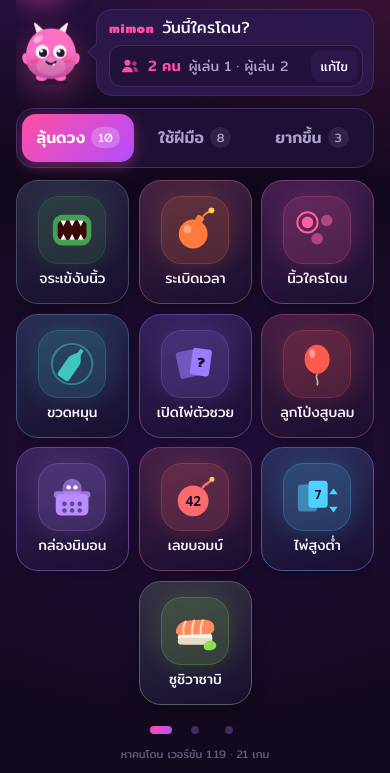
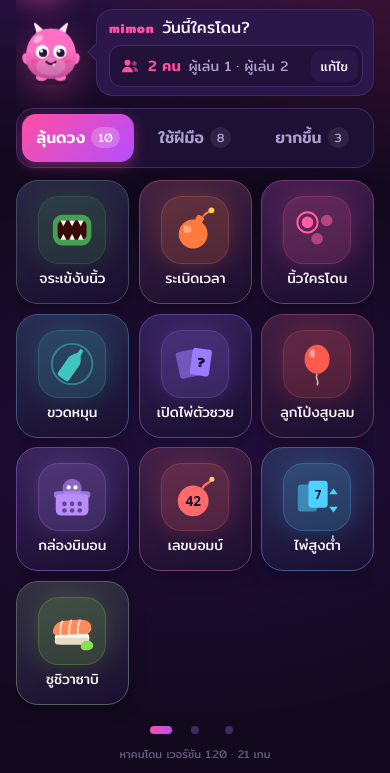
Before and after one commit to Cinnammonmio/hakhondon, a plain HTML site: page app.html in a window 390 px wide. Shown: the part 71-844 px from the top of the page. Drawn offline with Linux system fonts and the light colour scheme; a web font is replaced by a local one.

Commit message:
v1.20: games fill from top-left, footer sits at the bottom on iOS 26
- Tiles flow left to right, top to bottom; no centring.
- Detect the iOS 26 home-screen strip (see-through status bar, short
  viewport) and drop the bottom padding there, since the undrawn strip
  already clears the home bar.

Co-Authored-By: Claude Opus 5.5 <noreply@anthropic.com>

```diff
--- a/app.html
+++ b/app.html
@@ -664,13 +664,17 @@ html{touch-action:pan-x pan-y;-webkit-text-size-adjust:100%;text-size-adjust:100
 .pchip2 .pe{padding:6px 10px}
 .menu-wrap{gap:12px}
 .menu-wrap>.gwrap{--gap:min(10px,2.2cqh)}
-.ggrid{display:flex;flex-wrap:wrap;justify-content:center;align-content:center;gap:var(--gap) 10px;grid-template:none}
+.ggrid{display:flex;flex-wrap:wrap;justify-content:flex-start;align-content:flex-start;gap:var(--gap) 10px;grid-template:none}
 .ggrid .tile{flex:none;width:calc((100% - 20px) / 3);height:calc((100cqh - 3 * var(--gap)) / 4)}
 .gfoot{flex-direction:column;gap:2px;min-height:0}
 .dots{gap:0;align-items:center}
 .pdot.gapL{margin-left:10px}
 .gfoot .ver{position:static;transform:none;font-size:11px;opacity:.55}
 @media (max-height:700px){.hello .mbtn{width:56px;height:56px}.bline span{font-size:15px}}
+.vbug .menu-wrap{padding-bottom:2px}
+.vbug .controls{padding-bottom:8px}
+.vbug .view>.stage:last-child{margin-bottom:8px}
+.vbug .gfoot{gap:0}
 @media (max-width:360px){.tiles{grid-auto-columns:calc((100% - 10px) / 2.3)}}
 @media (prefers-reduced-motion:reduce){*{animation-duration:.01ms!important;animation-iteration-count:1!important;transition-duration:.01ms!important}}
 </style>
@@ -2273,7 +2277,18 @@ function renderS(){
 }
 $('sPunish').onchange=e=>setPunish(e.target.checked);
 document.querySelectorAll('#sMode button').forEach(b=>b.onclick=()=>{cfg.pmode=b.dataset.m;save();renderS();syncPunish();tone(660,.06,'triangle',.06)});
-const APP_VERSION='1.19';
+const APP_VERSION='1.20';
+// iOS 26 home-screen apps with a see-through status bar get a page that is short by the
+// status-bar height and never draw the strip below it. When that happens the strip
+// already keeps content clear of the home bar, so the extra bottom padding is dropped.
+(()=>{function check(){let bug=false;
+  if(window.navigator.standalone===true){
+    const pr=document.createElement('div');pr.style.cssText='position:absolute;visibility:hidden;padding-top:env(safe-area-inset-top,0px)';document.body.appendChild(pr);
+    const it=parseFloat(getComputedStyle(pr).paddingTop)||0;pr.remove();
+    const land=matchMedia('(orientation: landscape)').matches,full=land?Math.min(screen.width,screen.height):Math.max(screen.width,screen.height);
+    bug=it>0&&Math.abs(full-innerHeight-it)<=4}
+  document.documentElement.classList.toggle('vbug',bug)}
+  check();addEventListener('resize',check);addEventListener('orientationchange',()=>setTimeout(check,300))})();
 /* home: 3 modes, 12 games per page, dots + swipe between pages */
 const PER_PAGE=12;
 let gMode=(()=>{try{return localStorage.getItem('hk-mode')||'luck'}catch(e){return'luck'}})(),gPage=0,gSwiped=false;
```
Also changed, not shown: index.html (+17 -2 lines).
